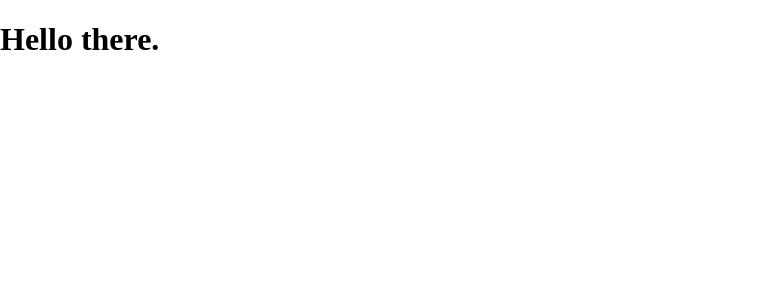
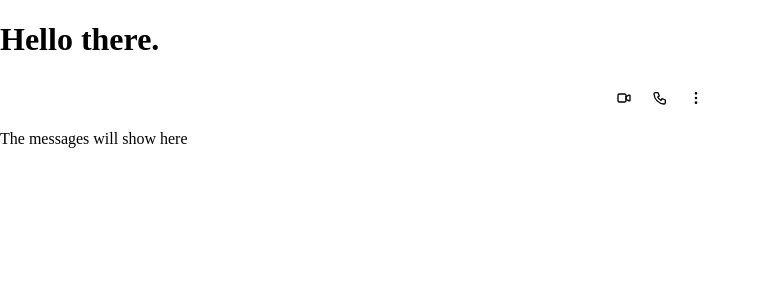
Before and after one commit to KAbdullah/AlChat, a React (Vite) app in the folder src/: page /app in a window 1280 px wide. Shown: the top 300 px of the page, without its empty margins (0-761 px from the left). Built offline with nearby package versions, Linux system fonts and the light colour scheme; no server answers.

Commit message:
Worked on the ChatWindow for messages

```diff
--- a/src/src/App.jsx
+++ b/src/src/App.jsx
@@ -1,5 +1,4 @@
 import "./App.css";
-import cors from "cors";
 import io from "socket.io-client";
 import { createBrowserRouter } from "react-router";
 import { RouterProvider } from "react-router/dom";
--- a/src/src/features/chat/pages/ChatWindow.jsx
+++ b/src/src/features/chat/pages/ChatWindow.jsx
@@ -1,16 +1,22 @@
 import styles from "./ChatWindow.module.css";
 import { io } from "socket.io-client";
 import { TbVideo, TbPhone, TbDotsVertical } from "react-icons/tb";
+import { useState } from "react";
 
 const socket = io("http://localhost:3000/chat");
 
 function ChatWindow() {
+	// Will have a use state hook here to update the messages array
+	const [windowMessages, setWindowMessages] = useState([]);
+
+	const sendMessages = () => {};
+
 	return (
 		<div>
 			<div className={styles.header}>
 				<ul className={styles.icons}>
 					<li className={styles.icon}>
-						<TbVideo />{" "}
+						<TbVideo />
 					</li>
 					<li className={styles.icon}>
 						<TbPhone />
@@ -20,10 +26,10 @@ function ChatWindow() {
 					</li>
 				</ul>
 			</div>
-			<div></div>
+			<div>The messages will show here</div>
 			<div>
-				<input type="text" />
-				<button>Send</button>
+				<input type="text"></input>
+				<button onClick={sendMessages}>Send</button>
 			</div>
 		</div>
 	);
--- a/src/src/pages/AppPage.jsx
+++ b/src/src/pages/AppPage.jsx
@@ -1,5 +1,12 @@
+import ChatWindow from "../features/chat/pages/ChatWindow";
+
 function AppPage() {
-	return <h1>Hello there.</h1>;
+	return (
+		<div>
+			<h1>Hello there.</h1>
+			<ChatWindow />
+		</div>
+	);
 }
 
 export default AppPage;
```
